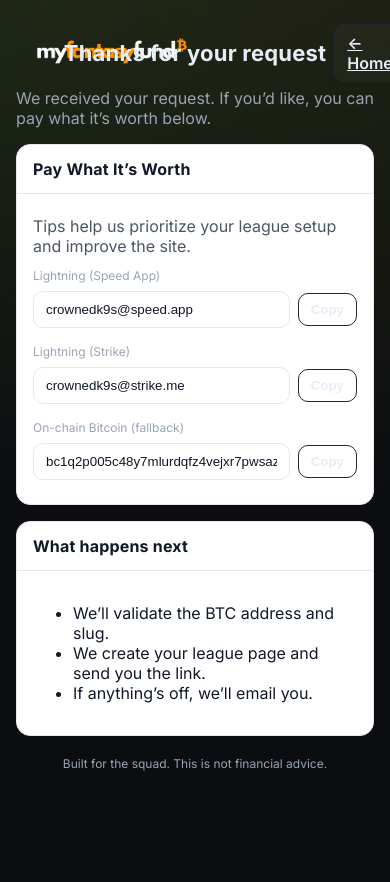
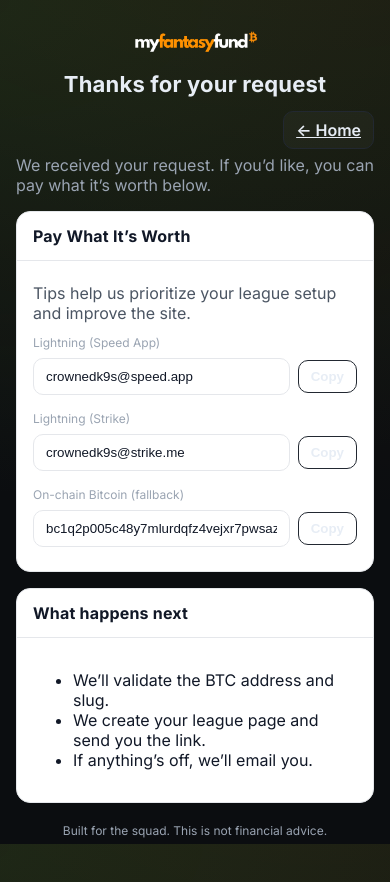
Before and after one commit to lorenzoking/myfantasyfund, a website: page thanks.html in a window 390 px wide. Before the commit the page ends 844 px from the top, so only its background shows below. Drawn offline with Linux system fonts and the light colour scheme.

Commit message:
Thanks page: stack header on mobile; update visual snapshots

```diff
--- a/styles.css
+++ b/styles.css
@@ -190,4 +190,10 @@ input[type="text"], input[type="number"] {
   .league .logo-link { grid-column: 1; justify-self: center; }
   .league .title-row h1 { grid-column: 1; white-space: normal; text-align: center; }
   .league .title-actions { grid-column: 1; justify-self: center; margin-top: 6px; }
+  /* Stack thanks header on mobile */
+  .thanks .logo-img { height: clamp(28px, 10vw, 40px); }
+  .thanks .title-row { display: grid; grid-template-columns: 1fr; grid-auto-rows: auto; justify-items: center; }
+  .thanks .logo-link { grid-column: 1; justify-self: center; }
+  .thanks .title-row h1 { grid-column: 1; white-space: normal; text-align: center; }
+  .thanks .title-actions { grid-column: 1; justify-self: center; margin-top: 6px; }
 }
```
Also changed, not shown: test-results/symmetry-Symmetry-Thanks-page-symmetrical-layout-Desktop-Chrome/thanks-header-actual.png (deleted), test-results/symmetry-Symmetry-Thanks-page-symmetrical-layout-Pixel-7/thanks-header-actual.png, test-results/symmetry-Symmetry-Thanks-page-symmetrical-layout-iPhone-13/thanks-header-actual.png, tests/symmetry.spec.ts-snapshots/thanks-header-Pixel-7-darwin.png, tests/symmetry.spec.ts-snapshots/thanks-header-iPhone-13-darwin.png.
